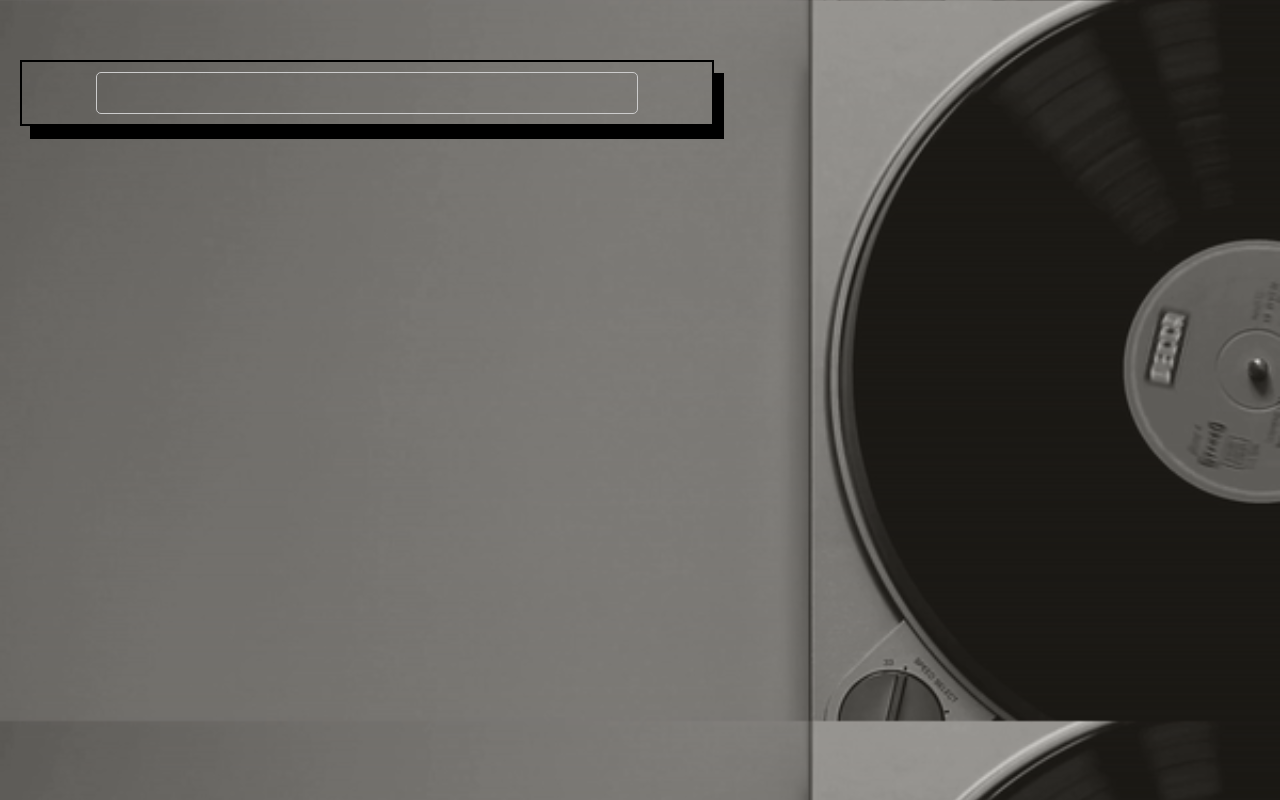
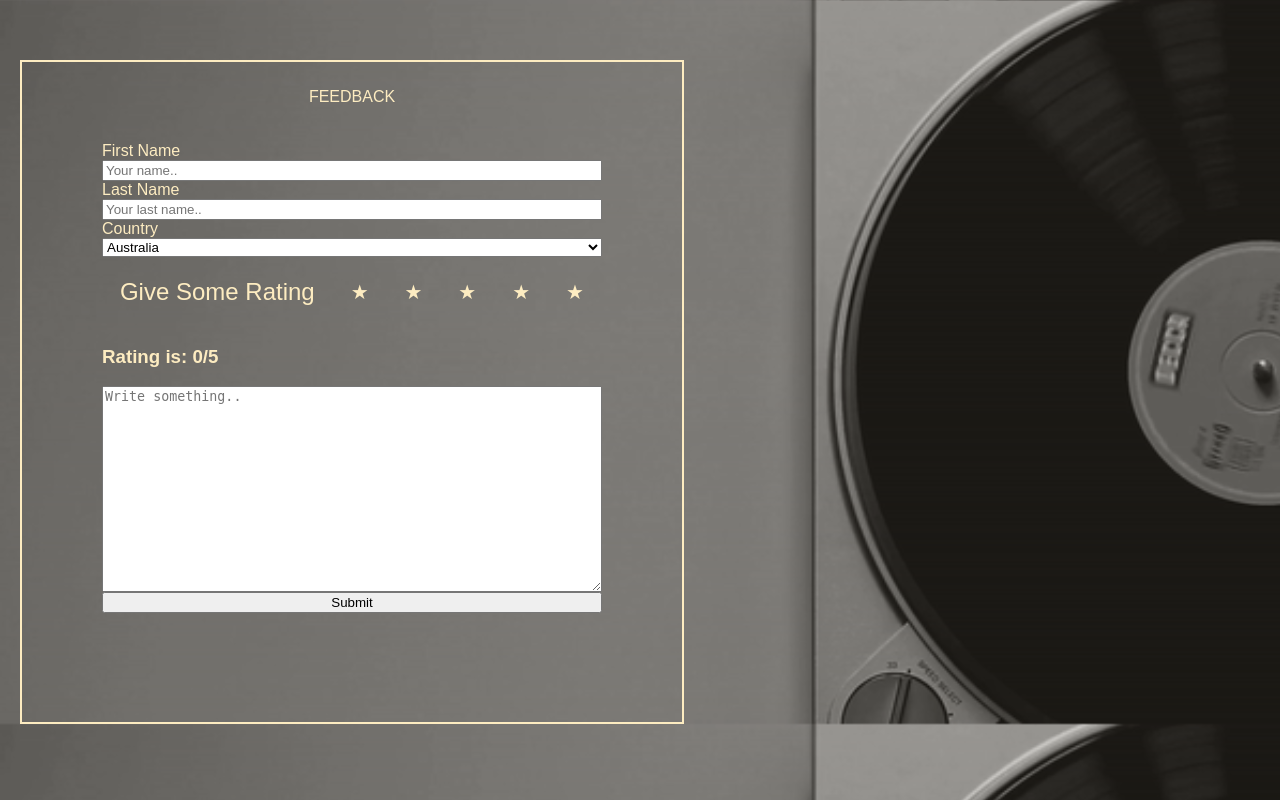
Before and after one commit to Rushi992145/The-X-Force, a PHP site: page /feedback.html in a window 1280 px wide. Run offline with PHP 8.4, Linux system fonts and the light colour scheme.

Commit message:
feedback form updated

```diff
--- a/feddback.css
+++ b/feddback.css
@@ -11,23 +11,66 @@ body {
 }
 
 form {
+    height : 90%;
     display: flex;
     flex-direction: column;
     width: 500px;
     margin: 0 auto;
-    border: 1px solid #ccc;
+    /* border: 1px solid #ccc; */
     padding: 20px;
     border-radius: 5px;
 }
 
-.box{
+.feedback_info
+{
+    text-align: center;
+}
+
+.container{
     /* align-content: center; */
+    height : 80vh;
     float : left;
-    border:2px solid black;
+    border:2px solid #fdecc1;
     padding: 10px 20px;
-    width: 650px;
+    width: 50%;
     margin:auto;
-    box-shadow: 10px 13px black;
+    color : #fdecc1;
+    /* box-shadow: 10px 13px black; */
     background-color: transparent;
 
 }
+
+.card {
+   height : 70px;
+   width : 100%;
+   /* border: 1px solid white; */
+   display: flex;
+   justify-content: space-around;
+   align-items: center;
+  }
+   .card p{
+    font-size: x-large;
+   }
+  #star {
+    font-size: 20px;
+    cursor: pointer;
+  }
+
+  .one {
+    color: rgb(255, 0, 0);
+  }
+
+  .two {
+    color: rgb(255, 106, 0);
+  }
+  .three {
+    color: rgb(251, 255, 120);
+  }
+
+  .four {
+    color: rgb(255, 255, 0);
+  }
+
+  .five {
+    color: rgb(24, 159, 14);
+  }
--- a/feedback.html
+++ b/feedback.html
@@ -7,11 +7,50 @@
     <link rel="stylesheet" href="feddback.css">
 </head>
 <body>
-    <div class="box">
 
-    <form action="">
+    <div class="container">
+        <p class="feedback_info">FEEDBACK</p>
+        <form action="/action_page.php">
+          <label for="fname">First Name</label>
+          <input type="text" id="fname" name="firstname" placeholder="Your name..">
 
-    </form>
-</div>
+          <label for="lname">Last Name</label>
+          <input type="text" id="lname" name="lastname" placeholder="Your last name..">
+
+          <label for="country">Country</label>
+          <select id="country" name="country">
+            <option value="australia">Australia</option>
+            <option value="canada">Canada</option>
+            <option value="usa">USA</option>
+          </select>
+
+          <div class="card">
+            <p>Give Some Rating</p>
+            <span onclick="gfg(1)"
+                  id="star">★
+            </span>
+            <span onclick="gfg(2)"
+            id="star">★
+            </span>
+            <span onclick="gfg(3)"
+            id="star">★
+            </span>
+            <span onclick="gfg(4)"
+            id="star">★
+            </span>
+            <span onclick="gfg(5)"
+            id="star">★
+            </span>
+        </div>
+        <h3 id="output">
+            Rating is: 0/5
+        </h3>
+        <textarea id="subject" name="subject" placeholder="Write something.." style="height:200px"></textarea>
+
+        <input type="submit" value="Submit">
+
+        </form>
+      </div>
+      <script src="/The-X-Force/feedback.js"></script>
 </body>
 </html>
--- /dev/null
+++ b/feedback.js
@@ -0,0 +1,27 @@
+let stars =
+    document.getElementById("star")
+let output =
+    document.getElementById("output");
+
+// Funtion to update rating
+function gfg(n) {
+    remove();
+    for (let i = 0; i < n; i++) {
+        if (n == 1) cls = "one";
+        else if (n == 2) cls = "two";
+        else if (n == 3) cls = "three";
+        else if (n == 4) cls = "four";
+        else if (n == 5) cls = "five";
+        stars[i].className = "star " + cls;
+    }
+    output.innerText = "Rating is: " + n + "/5";
+}
+
+// To remove the pre-applied styling
+function remove() {
+    let i = 0;
+    while (i < 5) {
+        stars[i].className = "star";
+        i++;
+    }
+}
--- a/profile.html
+++ b/profile.html
@@ -5,10 +5,7 @@
     <meta name="viewport" content="width=device-width, initial-scale=1.0">
     <title>Document</title>
     <link rel="stylesheet" href="./profile.css">
-<<<<<<< HEAD
     <link rel="stylesheet" href="https://cdnjs.cloudflare.com/ajax/libs/font-awesome/4.7.0/css/font-awesome.min.css">
-=======
->>>>>>> 6c1658a51528a961732428f621f01fc989df2ae1
 </head>
 <body>
 
```
